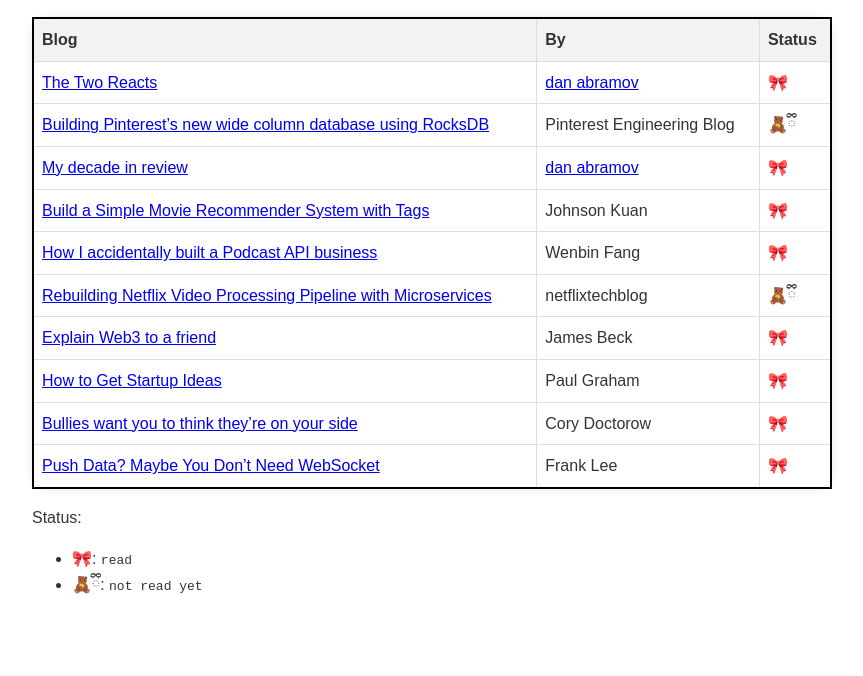
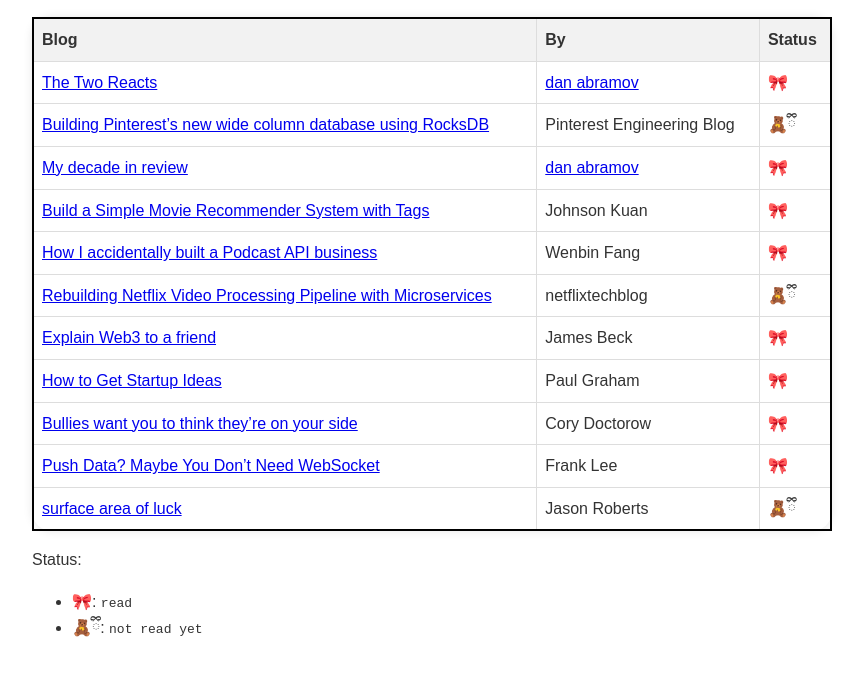
Before and after one commit to shyynux/reading-list, a plain HTML site: page index.html in a window 1280 px wide. Shown: the part 142-818 px from the top of the page, without its empty margins (208-1071 px from the left). Drawn offline with Linux system fonts and the light colour scheme.

Commit message:
added a blog i found interesting

```diff
--- a/index.html
+++ b/index.html
@@ -112,6 +112,11 @@
             <td>Frank Lee</td>
             <td>🎀</td>
         </tr>
+         <tr>
+            <td><a href="https://modelthinkers.com/mental-model/surface-area-of-luck">surface area of luck</a></td>
+            <td>Jason Roberts</td>
+            <td>🧸ྀི</td>
+        </tr>
 
          <!--    <tr>
             <td><a href="add link here">add name here</a></td>
```
